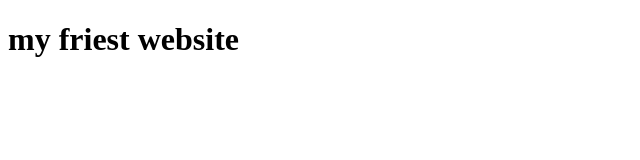
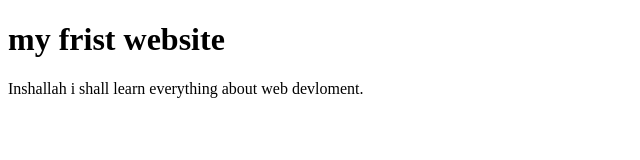
Before and after one commit to Dittagati/my-first-website, a plain HTML site: page index.html in a window 1280 px wide. Shown: the whole page, without its empty margins (0-640 px from the left). Drawn offline with Linux system fonts and the light colour scheme.

Commit message:
commited

```diff
--- a/index.html
+++ b/index.html
@@ -7,6 +7,7 @@
     <title>website</title>
 </head>
 <body>
-    <h1>my friest website</h1>
+    <h1>my frist website</h1>
+    <p>Inshallah i shall learn everything about web devloment.</p>
 </body>
 </html>
```
